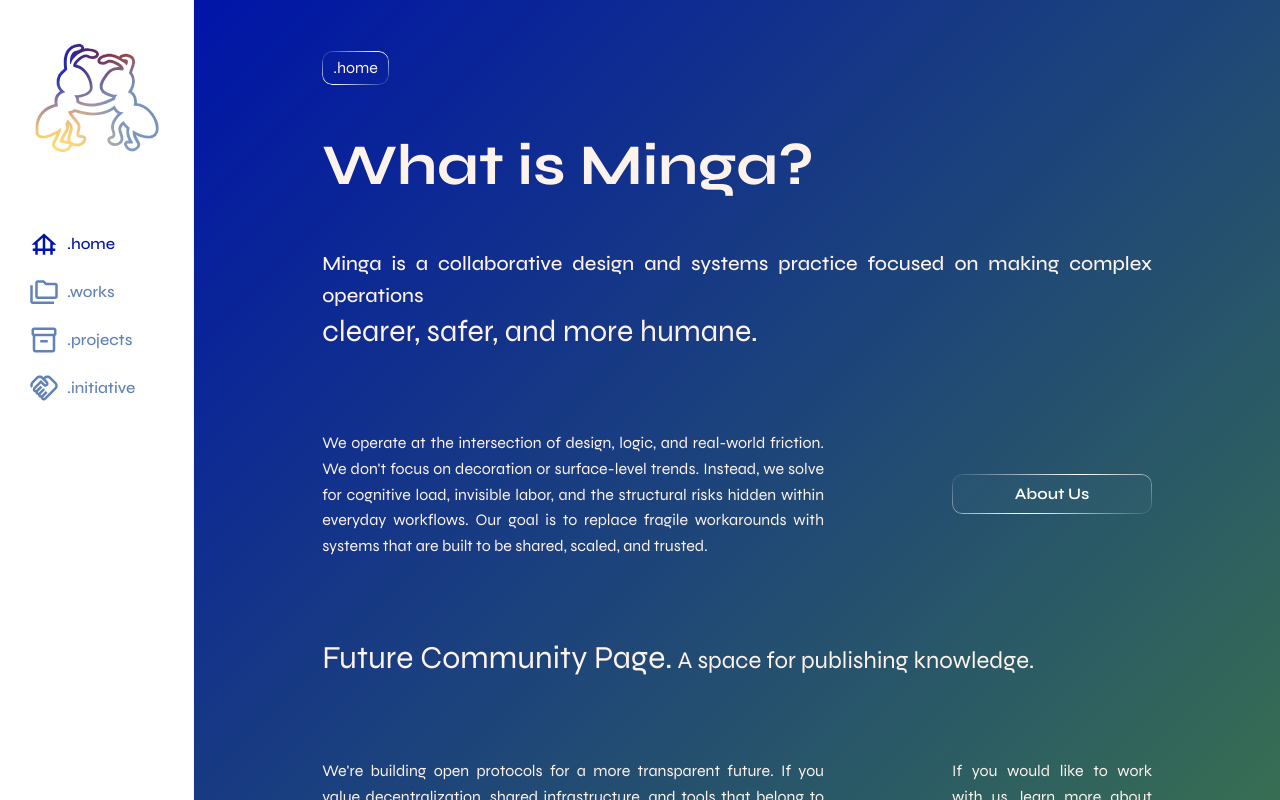
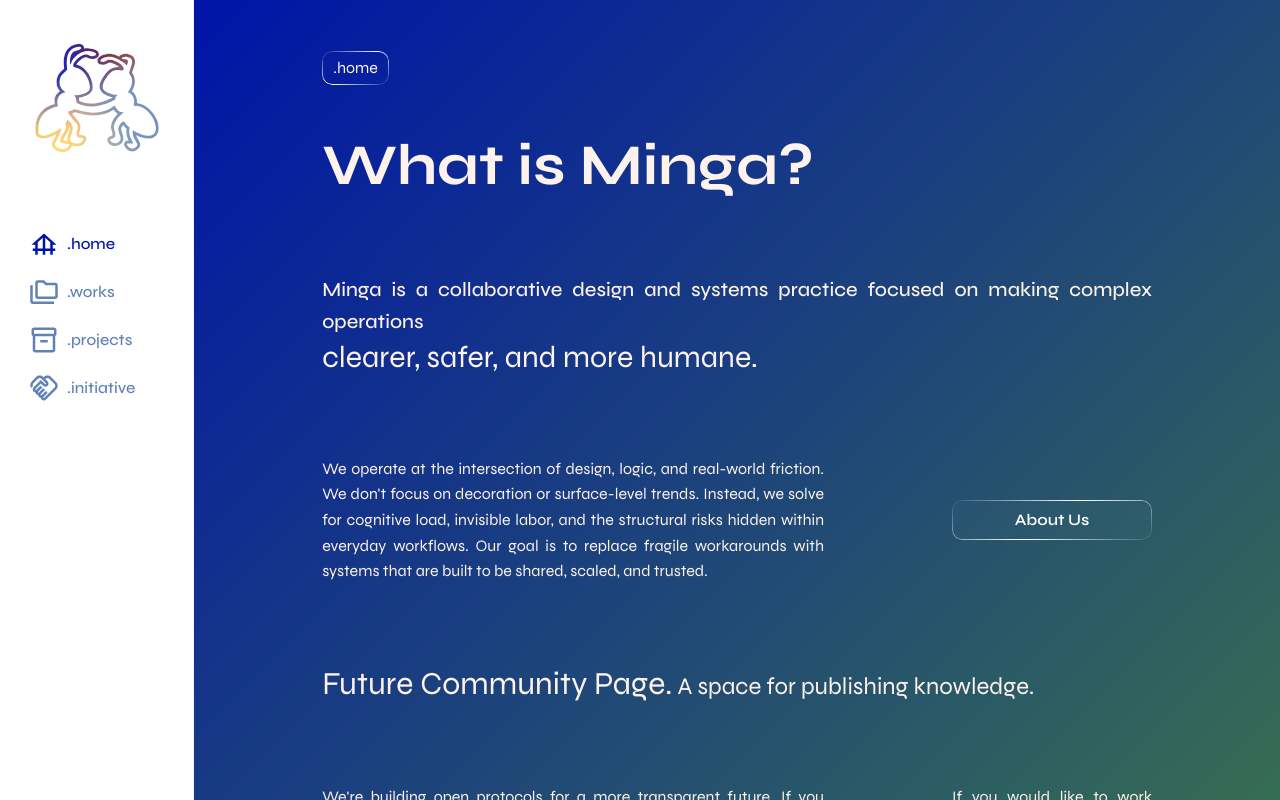
Before and after one commit to mingaworks/mingaworks.github.io, a React (Vite) app: page / in a window 1280 px wide. Built offline with nearby package versions, Linux system fonts and the light colour scheme.

Commit message:
Adjust top margins of inner page contents

```diff
--- a/src/App.css
+++ b/src/App.css
@@ -399,7 +399,7 @@
 
 .home-section {
   padding: 0 4vw;
-  margin-top: 1.25rem;
+  margin-top: 4rem;
   margin-bottom: 1rem;
 }
 
@@ -925,7 +925,7 @@
 }
 
 .root-lead-p {
-  margin-bottom: 4rem;
+  margin: 4rem 0;
   font-size: 1.25rem;
   font-weight: 500;
   line-height: 130%;
@@ -974,7 +974,7 @@
 }
 
 .projects-detail-section > h3 {
-  margin: 2rem 0 1rem;
+  margin: 4rem 0 1rem;
   color: var(--text-primary);
   font-size: 1.25rem;
   font-weight: 500;
@@ -1304,6 +1304,7 @@
 
 .works-lead {
   font-size: 1.4rem;
+  margin-top: 4rem;
   line-height: 1.6;
 }
 
```
